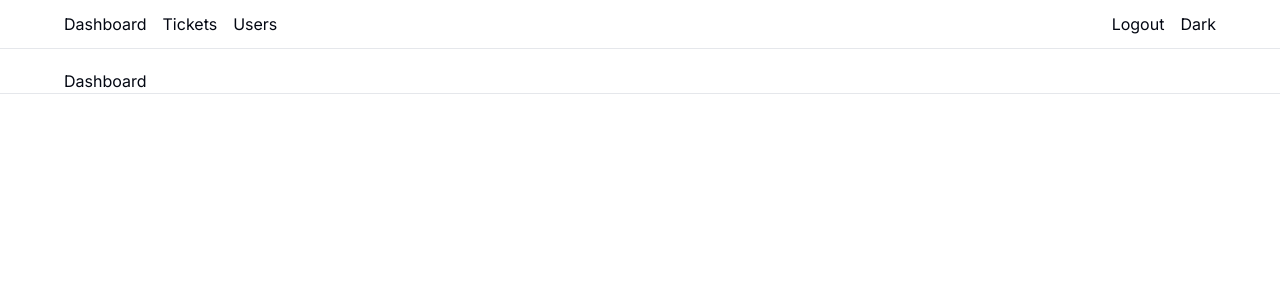
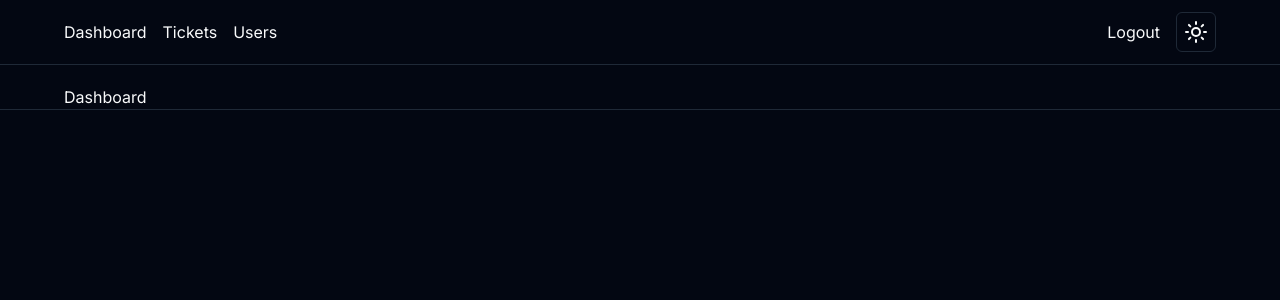
Before and after one commit to Anderson-OSJr/ticketsApp_2, a Next.js app: page / in a window 1280 px wide. Shown: the top 300 px of the page. Built offline with nearby package versions, Linux system fonts and the light colour scheme.

Commit message:
implemented dark mode and basic Nav

```diff
--- a/app/layout.tsx
+++ b/app/layout.tsx
@@ -2,6 +2,7 @@
 import { Inter } from "next/font/google";
 import "./globals.css";
 import MainNav from "@/components/MainNav";
+import { ThemeProvider } from "@/components/theme-provider";
 
 const inter = Inter({ subsets: ["latin"] });
 
@@ -18,6 +19,12 @@
   return (
     <html lang="en">
       <body className={inter.className}>
+        <ThemeProvider
+              attribute="class"
+              defaultTheme="dark"
+              enableSystem
+              disableTransitionOnChange
+            >
           <nav className="flex flex-col items-center border-b mb-5 px-5 py-3">
             <div className="max-w-6xl w-full">
               <MainNav />
@@ -28,6 +35,7 @@
               {children}
             </div>
           </main>
+        </ThemeProvider>
       </body>
     </html>
   );
--- a/components/MainNav.tsx
+++ b/components/MainNav.tsx
@@ -1,4 +1,5 @@
 import Link from "next/link";
+import ToggleMode from "./ToggleMode";
 
 const MainNav = () => {
   return (
@@ -11,7 +12,7 @@
             </div>
             <div className="flex items-center gap-4">
                 <Link href="/">Logout</Link>
-                <Link href="/">Dark</Link>
+                <ToggleMode />
             </div>
 
         </div>
--- /dev/null
+++ b/components/ToggleMode.tsx
@@ -0,0 +1,47 @@
+"use client";
+
+import { useState, useEffect } from "react";
+import { useTheme } from "next-themes";
+import { Moon, Sun } from "lucide-react";
+import { Button } from "./ui/button";
+
+
+
+const ToggleMode = () => {
+
+    const {theme, setTheme} = useTheme();
+    const [mounted, setMounted] = useState(false);
+
+    useEffect(() => {
+        setMounted(true);
+    }, []);
+
+    if(!mounted) {
+        return (
+            <Button
+                variant="outline"
+                size="icon"
+                disabled={true}>
+            </Button>
+        );
+    }
+
+    const dark = theme === "dark";
+
+  return (
+    <div>
+        <Button
+            variant="outline"
+            size="icon"
+            onClick={() => setTheme(`${dark ? "light" : "dark"}`) }
+        >
+            {dark ?
+                (<Sun className="hover:cursor-pointer hover:text-primary" />) :
+                (<Moon className="hover:cursor-pointer hover:text-primary"/>)
+            }
+        </Button>
+    </div>
+  );
+}
+
+export default ToggleMode;
--- /dev/null
+++ b/components/theme-provider.tsx
@@ -0,0 +1,9 @@
+"use client";
+
+import * as React from "react"
+import { ThemeProvider as NextThemesProvider } from "next-themes"
+import { type ThemeProviderProps } from "next-themes/dist/types"
+
+export function ThemeProvider({ children, ...props }: ThemeProviderProps) {
+  return <NextThemesProvider {...props}>{children}</NextThemesProvider>
+}
--- /dev/null
+++ b/components/ui/button.tsx
@@ -0,0 +1,56 @@
+import * as React from "react"
+import { Slot } from "@radix-ui/react-slot"
+import { cva, type VariantProps } from "class-variance-authority"
+
+import { cn } from "@/lib/utils"
+
+const buttonVariants = cva(
+  "inline-flex items-center justify-center whitespace-nowrap rounded-md text-sm font-medium ring-offset-background transition-colors focus-visible:outline-none focus-visible:ring-2 focus-visible:ring-ring focus-visible:ring-offset-2 disabled:pointer-events-none disabled:opacity-50",
+  {
+    variants: {
+      variant: {
+        default: "bg-primary text-primary-foreground hover:bg-primary/90",
+        destructive:
+          "bg-destructive text-destructive-foreground hover:bg-destructive/90",
+        outline:
+          "border border-input bg-background hover:bg-accent hover:text-accent-foreground",
+        secondary:
+          "bg-secondary text-secondary-foreground hover:bg-secondary/80",
+        ghost: "hover:bg-accent hover:text-accent-foreground",
+        link: "text-primary underline-offset-4 hover:underline",
+      },
+      size: {
+        default: "h-10 px-4 py-2",
+        sm: "h-9 rounded-md px-3",
+        lg: "h-11 rounded-md px-8",
+        icon: "h-10 w-10",
+      },
+    },
+    defaultVariants: {
+      variant: "default",
+      size: "default",
+    },
+  }
+)
+
+export interface ButtonProps
+  extends React.ButtonHTMLAttributes<HTMLButtonElement>,
+    VariantProps<typeof buttonVariants> {
+  asChild?: boolean
+}
+
+const Button = React.forwardRef<HTMLButtonElement, ButtonProps>(
+  ({ className, variant, size, asChild = false, ...props }, ref) => {
+    const Comp = asChild ? Slot : "button"
+    return (
+      <Comp
+        className={cn(buttonVariants({ variant, size, className }))}
+        ref={ref}
+        {...props}
+      />
+    )
+  }
+)
+Button.displayName = "Button"
+
+export { Button, buttonVariants }
--- a/package.json
+++ b/package.json
@@ -9,10 +9,12 @@
     "lint": "next lint"
   },
   "dependencies": {
+    "@radix-ui/react-slot": "^1.0.2",
     "class-variance-authority": "^0.7.0",
     "clsx": "^2.1.1",
     "lucide-react": "^0.378.0",
     "next": "14.2.3",
+    "next-themes": "^0.3.0",
     "react": "^18",
     "react-dom": "^18",
     "tailwind-merge": "^2.3.0",
```
Also changed, not shown: 1 other file (tests, documents, lock files or other folders). Lines whose indentation alone changed are shown as unchanged.
